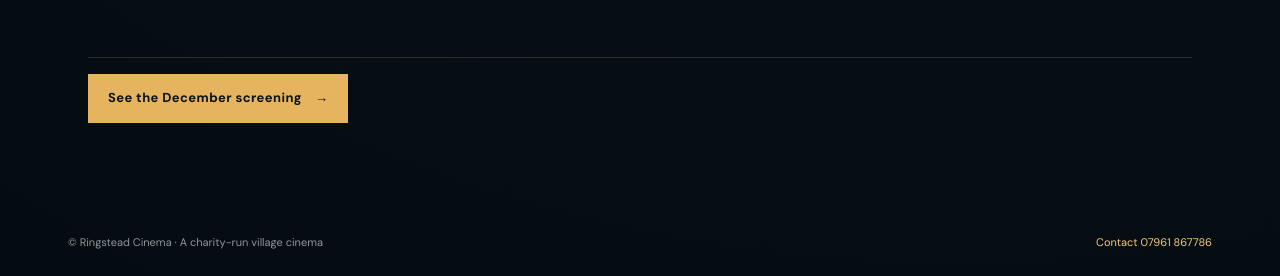
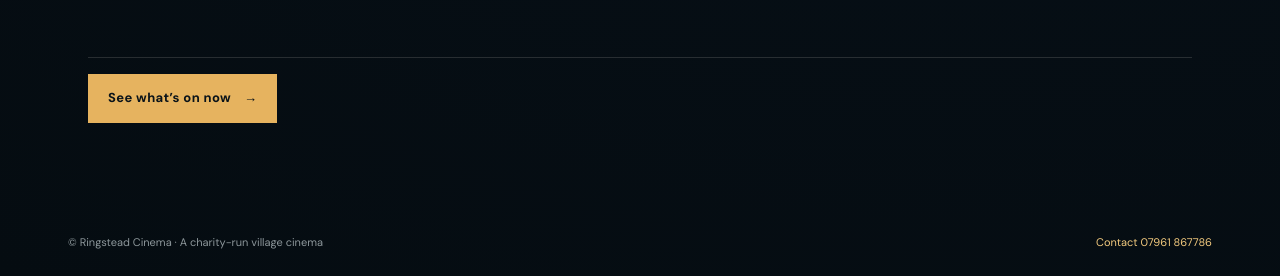
Before and after one commit to MadRickP/ringstead-cinema, a plain HTML site: page coming.html in a window 1280 px wide. Shown: the part 1452-1728 px from the top of the page. Drawn offline with nearby package versions, Linux system fonts and the light colour scheme.

Commit message:
Remove outdated month from current screening link

```diff
--- a/coming.html
+++ b/coming.html
@@ -34,7 +34,7 @@
       </div>
       <p class="video-fallback">If the video player is blocked by your browser, <a data-coming-trailer-link href="https://www.youtube.com/watch?v=zMKGDTY5Vwo" target="_blank" rel="noopener">watch the official trailer on YouTube&nbsp;↗</a>.</p>
     </section>
-    <p><a class="button primary" href="film.html">See the December screening <span>→</span></a></p>
+    <p><a class="button primary" href="film.html">See what’s on now <span>→</span></a></p>
   </main>
   <footer><div>© Ringstead Cinema · A charity-run village cinema</div><div><a href="visit.html#contact">Contact 07961 867786</a></div></footer>
 </body>
```
